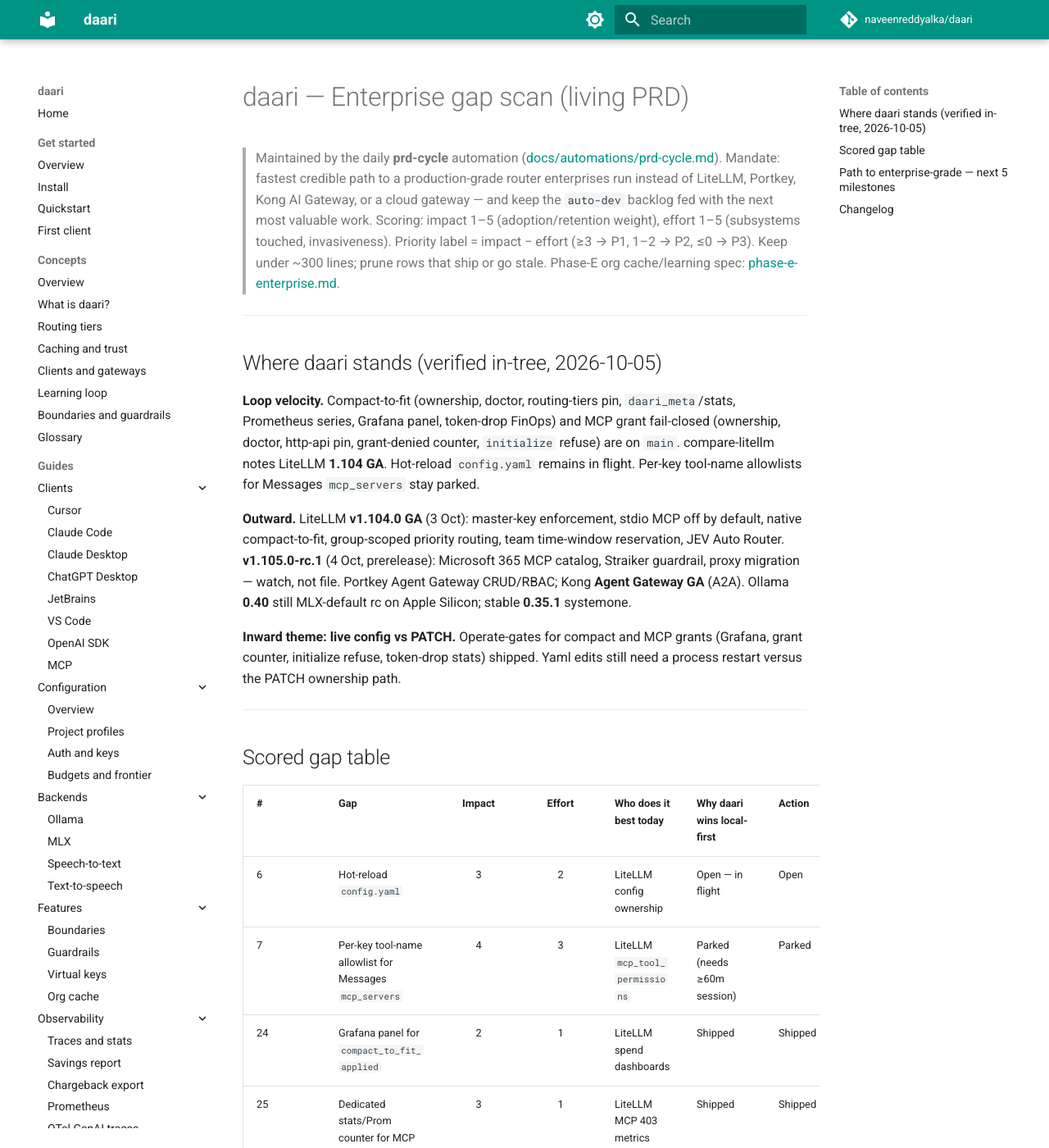
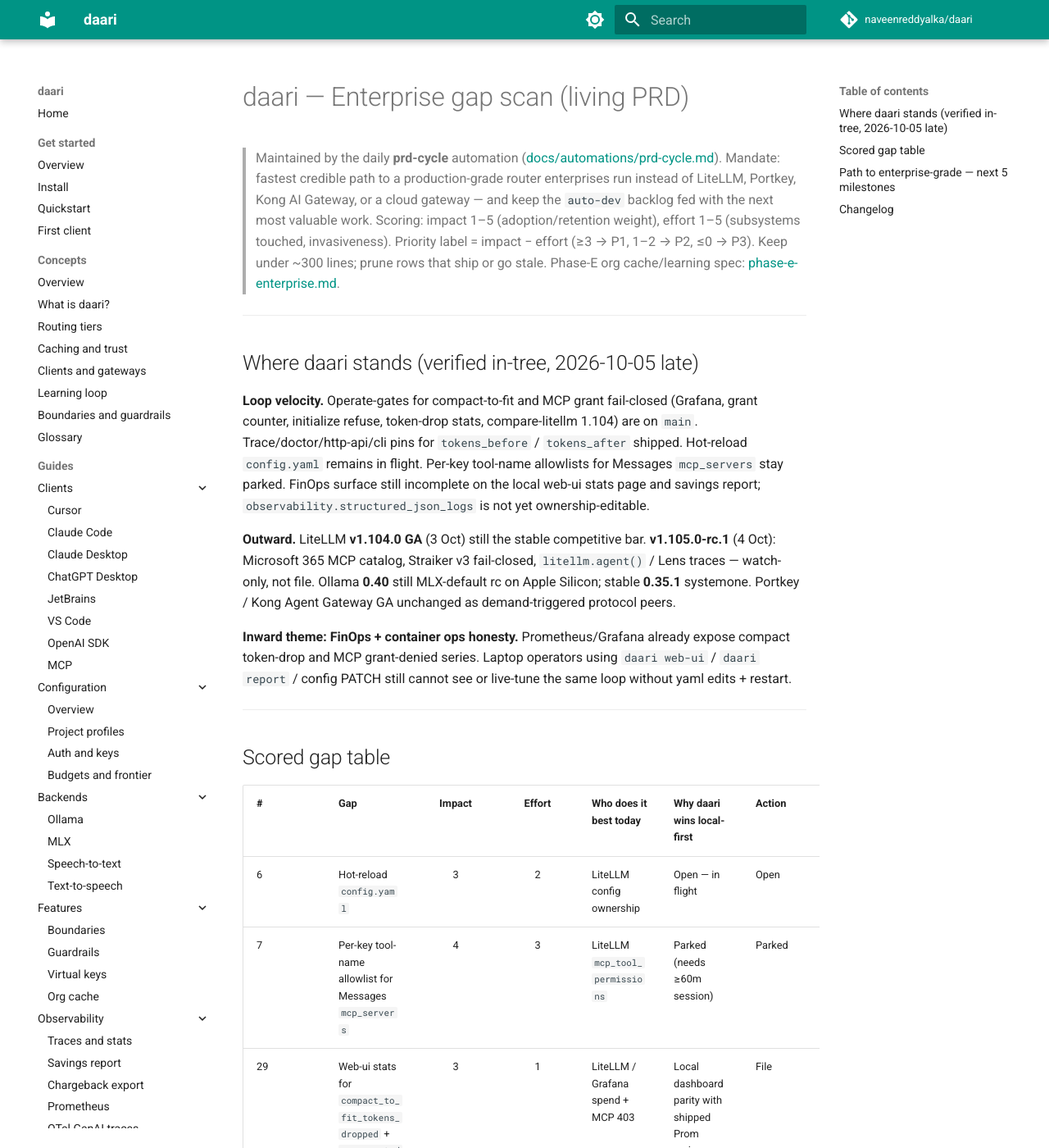
Before and after one commit to naveenreddyalka/daari, an MkDocs documentation site: the page built from docs/prd/ENTERPRISE.md, in a window 1280 px wide and 1400 px high. Shown: the whole window at 82% size. Built offline with MkDocs 1.6.1 and Material for MkDocs 9.7.7, drawn with Linux system fonts in a browser that asks for light colours; comment, search, counter and statistics services are not loaded; some of the changed text lies outside the part shown.

Commit message:
docs(prd): retarget ENTERPRISE for FinOps and container ops gaps
Co-authored-by: Cursor <cursoragent@cursor.com>

```diff
--- a/docs/prd/ENTERPRISE.md
+++ b/docs/prd/ENTERPRISE.md
@@ -11,25 +11,26 @@
 
 ---
 
-## Where daari stands (verified in-tree, 2026-10-05)
+## Where daari stands (verified in-tree, 2026-10-05 late)
 
-**Loop velocity.** Compact-to-fit (ownership, doctor, routing-tiers pin,
-`daari_meta`/stats, Prometheus series, Grafana panel, token-drop FinOps) and
-MCP grant fail-closed (ownership, doctor, http-api pin, grant-denied counter,
-`initialize` refuse) are on `main`. compare-litellm notes LiteLLM **1.104 GA**.
-Hot-reload `config.yaml` remains in flight. Per-key tool-name allowlists for
-Messages `mcp_servers` stay parked.
+**Loop velocity.** Operate-gates for compact-to-fit and MCP grant fail-closed
+(Grafana, grant counter, initialize refuse, token-drop stats, compare-litellm
+1.104) are on `main`. Trace/doctor/http-api/cli pins for
+`tokens_before` / `tokens_after` shipped. Hot-reload `config.yaml` remains in
+flight. Per-key tool-name allowlists for Messages `mcp_servers` stay parked.
+FinOps surface still incomplete on the local web-ui stats page and savings
+report; `observability.structured_json_logs` is not yet ownership-editable.
 
-**Outward.** LiteLLM **v1.104.0 GA** (3 Oct): master-key enforcement, stdio MCP
-off by default, native compact-to-fit, group-scoped priority routing, team
-time-window reservation, JEV Auto Router. **v1.105.0-rc.1** (4 Oct, prerelease):
-Microsoft 365 MCP catalog, Straiker guardrail, proxy migration — watch, not
-file. Portkey Agent Gateway CRUD/RBAC; Kong **Agent Gateway GA** (A2A). Ollama
-**0.40** still MLX-default rc on Apple Silicon; stable **0.35.1** systemone.
+**Outward.** LiteLLM **v1.104.0 GA** (3 Oct) still the stable competitive bar.
+**v1.105.0-rc.1** (4 Oct): Microsoft 365 MCP catalog, Straiker v3 fail-closed,
+`litellm.agent()` / Lens traces — watch-only, not file. Ollama **0.40** still
+MLX-default rc on Apple Silicon; stable **0.35.1** systemone. Portkey / Kong
+Agent Gateway GA unchanged as demand-triggered protocol peers.
 
-**Inward theme: live config vs PATCH.** Operate-gates for compact and MCP
-grants (Grafana, grant counter, initialize refuse, token-drop stats) shipped.
-Yaml edits still need a process restart versus the PATCH ownership path.
+**Inward theme: FinOps + container ops honesty.** Prometheus/Grafana already
+expose compact token-drop and MCP grant-denied series. Laptop operators using
+`daari web-ui` / `daari report` / config PATCH still cannot see or live-tune
+the same loop without yaml edits + restart.
 
 ---
 
@@ -39,33 +40,23 @@ Yaml edits still need a process restart versus the PATCH ownership path.
 |---|-----|:--:|:--:|------------------------|----------------------------|--------|
 | 6 | Hot-reload `config.yaml` | 3 | 2 | LiteLLM config ownership | Open — in flight | Open |
 | 7 | Per-key tool-name allowlist for Messages `mcp_servers` | 4 | 3 | LiteLLM `mcp_tool_permissions` | Parked (needs ≥60m session) | Parked |
+| 29 | Web-ui stats for `compact_to_fit_tokens_dropped` + `mcp_grant_denied` | 3 | 1 | LiteLLM / Grafana spend + MCP 403 | Local dashboard parity with shipped Prom series | File |
+| 30 | Config ownership for `observability.structured_json_logs` | 3 | 2 | LiteLLM proxy log toggle | Live PATCH for container stdout JSON without restart | File |
+| 31 | Doctor tip when `structured_json_logs` is enabled | 2 | 1 | — (ops honesty) | On-box tip before SIEM scrapers miss file-only logs | File |
+| 32 | Pin `compact_to_fit_tokens_dropped` in savings-report.md | 2 | 1 | LiteLLM spend docs | FinOps guide next to `daari report` | File |
+| 33 | compare-litellm note for LiteLLM 1.105 RC watch | 2 | 1 | LiteLLM release notes | Honest watch bar without shipping RC features | File |
 | 24 | Grafana panel for `compact_to_fit_applied` | 2 | 1 | LiteLLM spend dashboards | Shipped | Shipped |
 | 25 | Dedicated stats/Prom counter for MCP grant fail-closed | 3 | 1 | LiteLLM MCP 403 metrics | Shipped | Shipped |
 | 26 | Refuse MCP `initialize` when key has no grant | 4 | 1 | LiteLLM initialize 403 | Shipped | Shipped |
 | 27 | Stats for estimated tokens dropped by compact-to-fit | 3 | 2 | LiteLLM compact telemetry | Shipped | Shipped |
 | 28 | Refresh compare-litellm for LiteLLM 1.104 GA | 2 | 1 | LiteLLM release notes | Shipped | Shipped |
-| 9 | RFC 8693 OBO token exchange for egress `mcp_servers` | 4 | 3 | LiteLLM OBO / Kong MCP OAuth2 | Shipped | Shipped |
-| 10 | Refuse weak/unset master key at serve (opt-out) | 3 | 2 | LiteLLM 1.104 master-key gate | Shipped | Shipped |
-| 11 | Doctor tip when decision_classifier model missing from Ollama | 3 | 1 | — (local tags check) | Shipped | Shipped |
-| 12 | Extend `/v1/daari/config` ownership to decision_classifier + MCP knobs | 3 | 2 | LiteLLM config ownership UI | Shipped | Shipped |
-| 13 | Hermetic doctor-health pins for aggregate / local_as / classifier tips | 2 | 1 | — (docs regression) | Shipped | Shipped |
-| 14 | Watchdog: dedupe local E2E issues by failure list (not SHA) | 3 | 1 | — (loop hygiene) | Shipped | Shipped |
-| 15 | Skip live integration when watchdog daemon is unreachable | 2 | 1 | — (signal quality) | Shipped | Shipped |
-| 16 | Hermetic http-api pin for config ownership classifier/MCP leaves | 2 | 1 | — (docs regression) | Shipped | Shipped |
-| 17 | Opt-in compact-to-fit before L6 | 3 | 2 | LiteLLM 1.104 compact-to-fit | Shipped | Shipped |
-| 18 | Docs pin: watchdog sandbox master-key hatch + `--install` | 2 | 1 | — (ops honesty) | Shipped | Shipped |
-| 19 | Config ownership for `routing.compact_to_fit.*` | 3 | 2 | LiteLLM config ownership | Shipped | Shipped |
-| 20 | Doctor tip when compact_to_fit is enabled | 2 | 1 | — (ops honesty) | Shipped | Shipped |
-| 21 | Hermetic pin: compact_to_fit in config + routing-tiers | 2 | 1 | — (docs regression) | Shipped | Shipped |
-| 22 | `daari_meta` + stats when compact_to_fit actually trims | 3 | 2 | LiteLLM compact telemetry | Shipped | Shipped |
-| 23 | Opt-in fail-closed MCP when key has no MCP grant | 4 | 2 | LiteLLM `require_key_mcp_access_defined` | Shipped | Shipped |
-| 8 | Full DCR; A2A; admin UI; Realtime/WS; group-scoped priority; stdio MCP; M365 catalog | 2–4 | 3–5 | Portkey / Kong 3.14 / LiteLLM 1.104–1.105 | Demand-triggered | Watch |
+| 8 | Full DCR; A2A; admin UI; Realtime/WS; group-scoped priority; stdio MCP; M365 catalog; Lens/agent traces | 2–4 | 3–5 | Portkey / Kong / LiteLLM 1.104–1.105 | Demand-triggered | Watch |
 
 Shipped since 2026-09-30 scan — do not re-file: compact-to-fit including
 ownership, doctor, routing-tiers pin, `daari_meta`/stats, Prometheus series,
 Grafana compact + token-drop panels; MCP grant fail-closed +
 ownership/doctor/http-api pins + grant-denied counter + initialize refuse;
-compare-litellm 1.104 GA; watchdog failure-list
+compare-litellm 1.104 GA + compact token telemetry pin; watchdog failure-list
 dedupe + skip-integration + sandbox hatch docs; Anthropic `output_config.format`;
 Messages server-side MCP; RFC 9728; `POST /v1/ocr`; OpenAPI `/mcp/proxy`;
 `GET /v1/mcp/registry.json`; `POST /v1/systemone`; decision-model classifier;
@@ -85,14 +76,15 @@ model_group budgets; session affinity; Prometheus `/metrics`; agent prefix L0
 
 1. **Live config reload** — finish hot-reload `config.yaml` (row 6) so yaml
    edits match the shipped ownership PATCH path without process restart.
-2. **Governance depth** — unpark per-key tool-name allowlists for Messages
+2. **FinOps + container ops surface** — web-ui stats for compact token-drop /
+   MCP grant-denied (row 29), structured_json_logs ownership + doctor tip
+   (rows 30–31), savings-report pin (row 32).
+3. **Governance depth** — unpark per-key tool-name allowlists for Messages
    `mcp_servers` (row 7) once a ≥60m session is available.
-3. **LiteLLM 1.105 watch** — M365 catalog / Straiker / proxy migration stay
-   watch-only until GA; do not re-file 1.104 operate-gates.
-4. **Agent protocols on demand** — full DCR, A2A, admin UI, Realtime/WS,
+4. **LiteLLM 1.105 watch** — M365 catalog / Straiker / Lens / agent() stay
+   watch-only until GA; keep compare-litellm honest (row 33).
+5. **Agent protocols on demand** — full DCR, A2A, admin UI, Realtime/WS,
    group-scoped priority, stdio MCP, M365 catalog (row 8) only when a buyer asks.
-5. **Compliance on demand** — WIF depth, SOC 2 program stay deferred until a
-   buyer asks.
 
 Compliance non-goals (WIF depth, A2A, SOC 2 program, admin UI, Realtime/WS) stay
 deferred until buyer demand.
@@ -100,6 +92,12 @@ deferred until buyer demand.
 ---
 
 ## Changelog
+
+- **2026-10-05 (FinOps + container ops)** — Landscape flat at LiteLLM 1.104 GA
+  / 1.105 RC watch. Filed web-ui stats for compact token-drop + MCP
+  grant-denied, structured_json_logs ownership + doctor tip, savings-report
+  pin, and compare-litellm 1.105 RC watch note. Path: live config → FinOps
+  surface → governance → 1.105 watch → demand-triggered.
 
 - **2026-10-05 (operate-gates shipped)** — Marked Grafana compact, grant
   counter, initialize refuse, token-drop stats, and compare-litellm 1.104 as
@@ -119,11 +117,8 @@ deferred until buyer demand.
   shipped; watchdog dedupe / skip-integration / hatch docs; http-api ownership
   pins. LiteLLM still quoted as 1.104 rc / 1.103.0 stable at that cut.
 
-- **2026-10-02** — OBO, refuse-weak-key, classifier doctor, config ownership,
-  doctor-health pins Shipped; systemone / classifier / aggregate /
-  web_search escalate already on `main`.
-
-- **2026-10-01 → 09-15 and earlier** — Condensed: decision models + MCP OAuth
-  depth; structured outputs; client honesty; MCP ops; local MCP execution;
+- **2026-10-02 → 09-15 and earlier** — Condensed: OBO / refuse-weak-key /
+  classifier doctor / config ownership; decision models + MCP OAuth depth;
+  structured outputs; client honesty; MCP ops; local MCP execution;
   2026-07-28 fidelity; gateway-backend completeness; Apache 2.0; this PRD's
   creation (2026-08-28).
```
